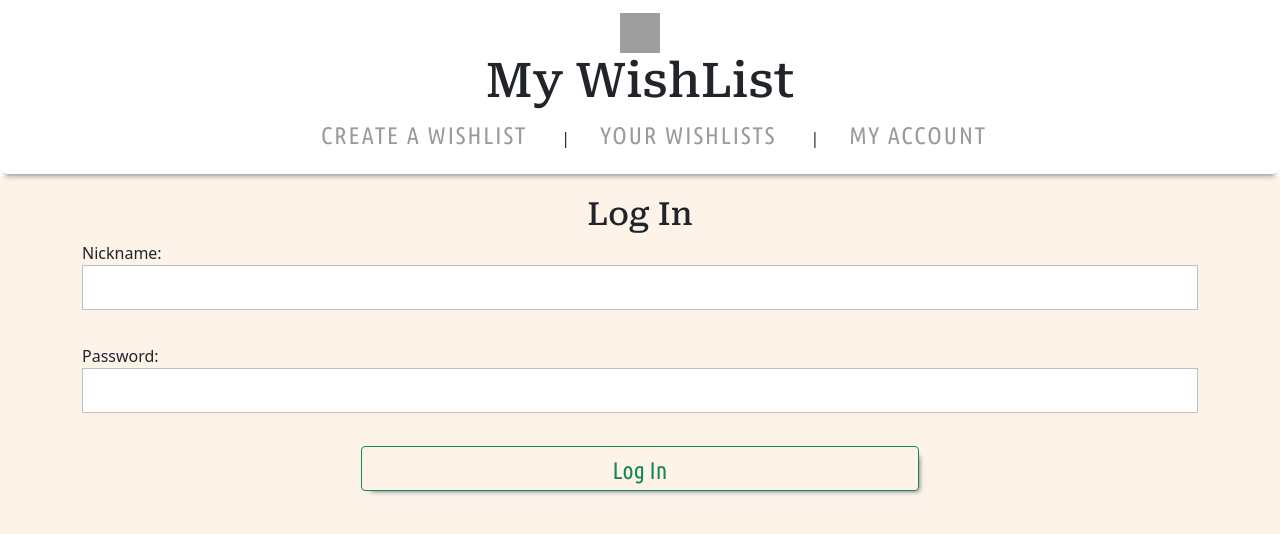
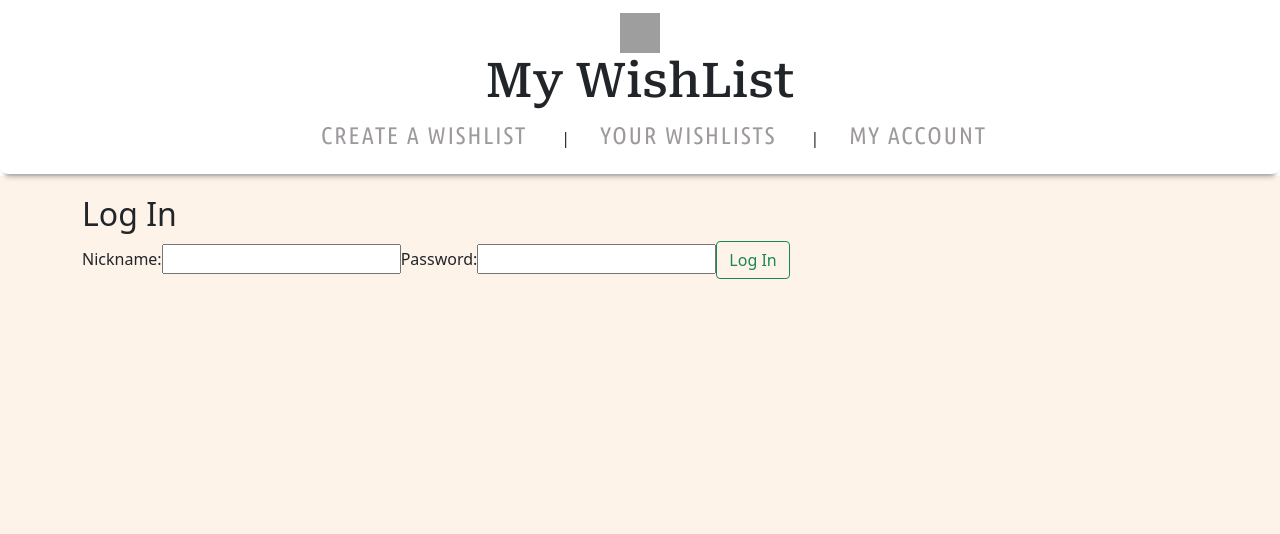
Before and after one commit to AnigalHub/WishList, a Vue app in the folder wish_list.client/: page /logIn in a window 1280 px wide. Shown: the top 534 px of the page. Built offline with nearby package versions, Linux system fonts and the light colour scheme; grey boxes are pictures that could not be loaded.

Commit message:
стили вынесены в общий файл

```diff
--- a/wish_list.client/src/components/logIn.vue
+++ b/wish_list.client/src/components/logIn.vue
@@ -16,23 +16,5 @@
 </script>
 
 <style scoped lang="scss">
-    button{box-shadow: 5px 5px 5px -5px rgba(34, 60, 80, 0.8);}
-    input{
-        width: 100%;
-        margin-bottom: 3%;
-    }
-    .row{padding-bottom: 3%;}
-    h2{
-        font-family: 'Roboto Serif', sans-serif;
-        text-align: center;
-    }
-    .save{
-        display: block;
-        width: 50%;
-        margin: 0 auto;
-        font-size: 1.5rem !important;
-        font-family: 'Ubuntu Condensed', sans-serif;
-    }
-    input,button{height: 45px;}
-    input{border: 1px solid #bdc0c2 !important;}
+
 </style>
```
